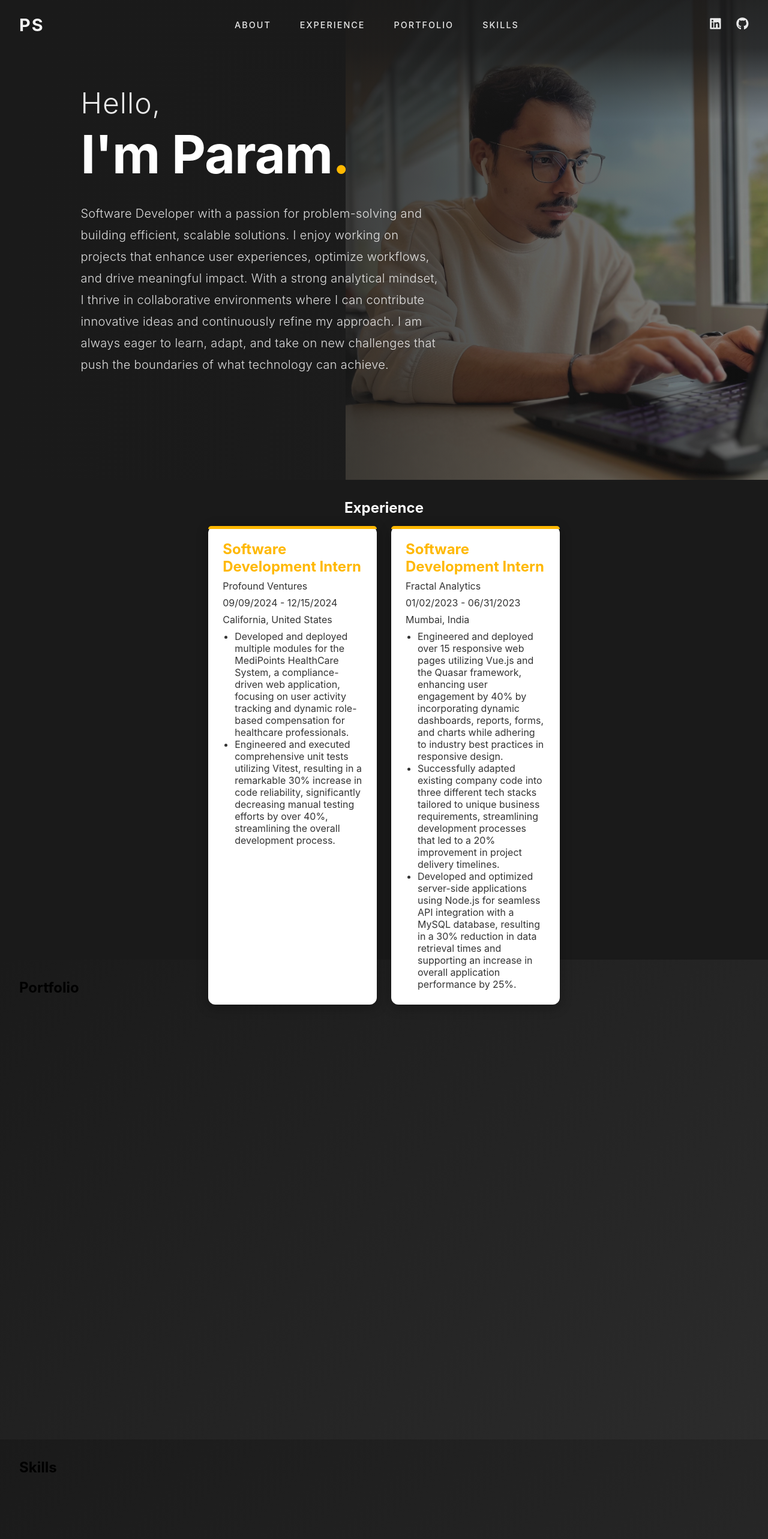
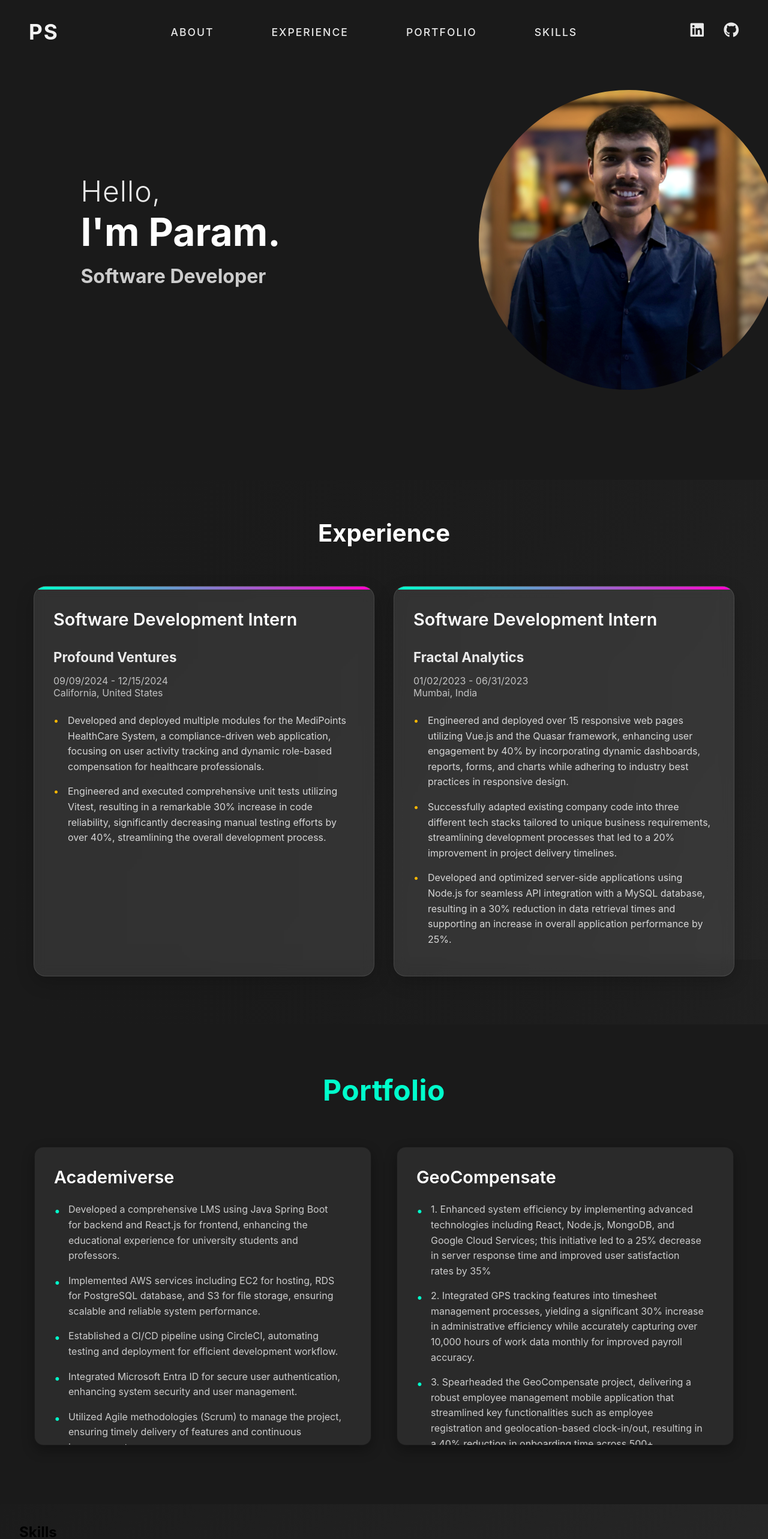
Before and after one commit to shahparam11/param-shah-portfolio, a React (Create React App) app: page / in a window 1280 px wide. Shown: the top 2566 px of the page at 60% size. Built offline with nearby package versions, Linux system fonts and the light colour scheme.

Commit message:
final About section UI

```diff
--- a/src/routes/About/About.css
+++ b/src/routes/About/About.css
@@ -5,7 +5,7 @@
   align-items: center;
   justify-content: flex-start;
   overflow: hidden; /* Prevent scrolling within this section */
-  background: transparent;
+  background: #1a1a1a;
 }
 
 .background-image {
@@ -30,10 +30,11 @@
   background: linear-gradient(
     to right,
     rgba(26, 26, 26, 1) 0%,
-    rgba(26, 26, 26, 0.95) 25%,
-    rgba(26, 26, 26, 0.5) 100%
+    rgba(26, 26, 26, 0.98) 30%,
+    rgba(26, 26, 26, 0.5) 70%,
+    rgba(26, 26, 26, 0.3) 100%
   );
-  z-index: 2;
+  z-index: 1;
 }
 
 /* Add this new style for a top gradient */
@@ -56,17 +57,20 @@
 
 .about-content {
   position: relative;
-  z-index: 4; /* Increase z-index to appear above the new overlay */
+  z-index: 4;
   max-width: 1200px;
   width: 100%;
   padding: 0 2rem;
-  text-align: left;
+  display: flex;
+  justify-content: space-between;
+  align-items: center;
   margin-left: 12%;
-  margin-bottom: 2rem; /* Adjust as needed */
 }
 
 .about-text {
   max-width: 650px;
+  flex: 1;
+  margin-right: 4rem;
 }
 
 .about-text h2 {
@@ -75,43 +79,103 @@
   margin: 0;
   color: rgba(255, 255, 255, 0.9);
   letter-spacing: 1px;
-  animation: fadeInUp 0.8s ease-out;
+  transition: color 0.3s ease;
+}
+
+.about-text h2:hover {
+  color: #FFB800;
+}
+
+.about-text h3 {
+  font-size: 2rem;
+  color: #ccc;
+  margin-bottom: 2rem;
+  transition: color 0.3s ease;
+}
+
+.about-text h1:hover {
+  color: #FFB800;
+}
+
+.about-text h3:hover {
+  color: #FFB800;
 }
 
 .about-text h1 {
-  font-size: 5.5rem;
-  font-weight: 700;
-  margin: 0.5rem 0;
+  font-size: 4rem;
   color: #fff;
-  line-height: 1.1;
-  letter-spacing: -1px;
-  animation: fadeInUp 0.8s ease-out 0.2s backwards;
+  margin-bottom: 1rem;
+  cursor: pointer;
+  transition: all 0.3s ease;
+}
+
+.about-text h1:hover .accent {
+  color: #FFB800;
 }
 
 .accent {
-  color: #FFB800;
+  color: #fff;
+  transition: color 0.3s ease;
 }
 
 .about-description {
-  font-size: 1.25rem;
-  line-height: 1.8;
-  margin-top: 2rem;
-  color: rgba(255, 255, 255, 0.85);
-  max-width: 600px;
-  font-weight: 300;
-  letter-spacing: 0.3px;
-  animation: fadeInUp 0.8s ease-out 0.4s backwards;
+  font-size: 1.2rem;
+  color: #999;
+  line-height: 1.6;
 }
 
-@keyframes fadeInUp {
-  from {
-    opacity: 0;
-    transform: translateY(30px);
-  }
-  to {
-    opacity: 1;
-    transform: translateY(0);
-  }
+/* Update the profile image styles */
+.profile-image-container {
+    position: relative;
+    width: 500px;  /* Made smaller for circular shape */
+    height: 500px; /* Equal width and height for perfect circle */
+    display: flex;
+    justify-content: center;
+    align-items: center;
+    margin-right: -50px;
+    overflow: hidden;
+    border-radius: 50%; /* Makes container circular */
+}
+
+.profile-image {
+    width: 100%;
+    height: 100%;
+    object-fit: cover;
+    position: relative;
+    z-index: 2;
+    filter: contrast(1.1);
+    /* Radial gradient for center brightness and circular fade */
+    mask-image: radial-gradient(
+        circle at center,
+        black 40%,
+        rgba(0, 0, 0, 0.8) 70%,
+        transparent 100%
+    );
+    -webkit-mask-image: radial-gradient(
+        circle at center,
+        black 40%,
+        rgba(0, 0, 0, 0.8) 70%,
+        transparent 100%
+    );
+}
+
+/* Update glow effect for circular shape */
+.profile-image-container::after {
+    content: '';
+    position: absolute;
+    top: 50%;
+    left: 50%;
+    transform: translate(-50%, -50%);
+    width: 100%;
+    height: 100%;
+    background: radial-gradient(
+        circle at center,
+        rgba(255, 255, 255, 0.1) 0%,
+        transparent 70%
+    );
+    z-index: 1;
+    filter: blur(20px);
+    border-radius: 50%;
 }
 
 /* Responsive Design */
@@ -136,6 +200,32 @@
 
   .about-description {
     font-size: 1.2rem;
+  }
+
+  .profile-image-container {
+    width: 450px;
+    height: 450px;
+    margin-right: -40px;
+  }
+}
+
+@media (max-width: 992px) {
+  .about-content {
+    flex-direction: column;
+    text-align: center;
+    margin-left: 0;
+  }
+
+  .about-text {
+    margin-right: 0;
+    margin-bottom: 3rem;
+  }
+
+  .profile-image-container {
+    width: 400px;
+    height: 400px;
+    margin-right: 0;
+    margin-top: 2rem;
   }
 }
 
@@ -186,17 +276,16 @@
 }
 
 @media (max-width: 480px) {
-  .about-text h2 {
-    font-size: 2rem;
-  }
-
   .about-text h1 {
     font-size: 3rem;
   }
 
-  .about-description {
-    font-size: 1rem;
-    line-height: 1.6;
-    max-width: 95%;
+  .about-text h3 {
+    font-size: 1.5rem;
+  }
+
+  .profile-image-container {
+    width: 300px;
+    height: 300px;
   }
 }
--- a/src/routes/About/About.js
+++ b/src/routes/About/About.js
@@ -11,15 +11,18 @@ const About = () => {
                     <h1>
                         I'm Param<span className="accent">.</span>
                     </h1>
-                    <p className="about-description">
+                    <h3>Software Developer</h3>
+                    {/* <p className="about-description">
                         Software Developer with a passion for problem-solving and building efficient, scalable solutions.
                         I enjoy working on projects that enhance user experiences, optimize workflows, and drive meaningful impact.
                         With a strong analytical mindset, I thrive in collaborative environments where I can contribute innovative ideas and continuously refine my approach.
                         I am always eager to learn, adapt, and take on new challenges that push the boundaries of what technology can achieve.
-                    </p>
+                    </p> */}
+                </div>
+                <div className="profile-image-container">
+                    <img src="/personal-photo1.jpg" alt="Param" className="profile-image" />
                 </div>
             </div>
-            <div className="background-image" style={{ backgroundImage: "url('/personal-photo2.jpg')" }}></div>
         </div>
     );
 };
--- a/src/routes/Experience/Experience.css
+++ b/src/routes/Experience/Experience.css
@@ -1,67 +1,137 @@
 .experience-container {
-  padding: 2rem;
-  background-color: #1a1a1a;
-  color: #fff;
+  padding: 4rem 2rem;
+  background: transparent;
+  min-height: 100vh;
   display: flex;
   flex-direction: column;
   align-items: center;
-  height: 100vh;
-}
-
-.experience-cards {
-  display: flex;
-  flex-wrap: wrap;
-  justify-content: center;
-  gap: 1.5rem;
-}
-
-.experience-card {
-  background-color: #fff;
-  border-radius: 12px;
-  padding: 1.5rem;
-  box-shadow: 0 4px 20px rgba(0, 0, 0, 0.3);
-  transition: transform 0.3s, box-shadow 0.3s;
-  width: 300px;
-  flex: 1;
-  max-width: 45%;
   position: relative;
 }
 
-.experience-card:hover {
-  transform: translateY(-5px);
-  box-shadow: 0 8px 30px rgba(0, 0, 0, 0.4);
-}
-
-.experience-card h3 {
-  margin: 0;
-  font-size: 1.5rem;
-  color: #FFB800;
-}
-
-.experience-card h4 {
-  margin: 0.5rem 0;
-  font-weight: 400;
-  color: #333;
-}
-
-.experience-card p {
-  margin: 0.5rem 0;
-  color: rgba(0, 0, 0, 0.8);
-}
-
-.experience-card ul {
-  list-style-type: disc;
-  padding-left: 20px;
-  color: rgba(0, 0, 0, 0.8);
-}
-
-.experience-card::before {
+.experience-container::before {
   content: '';
   position: absolute;
   top: 0;
   left: 0;
   width: 100%;
-  height: 5px;
-  background: #FFB800;
-  border-radius: 12px 12px 0 0;
+  height: 100%;
+  background: linear-gradient(
+    to right,
+    rgba(26, 26, 26, 1) 0%,
+    rgba(26, 26, 26, 0.95) 25%,
+    rgba(26, 26, 26, 0.5) 100%
+  );
+  z-index: 1;
 }
+
+.experience-container h2 {
+  font-size: 2.5rem;
+  margin-bottom: 3rem;
+  color: #fff;
+  position: relative;
+  z-index: 2;
+}
+
+.experience-cards {
+  display: grid;
+  grid-template-columns: repeat(2, 1fr);
+  gap: 2rem;
+  max-width: 1200px;
+  margin: 0 auto;
+  position: relative;
+  z-index: 2;
+  padding: 1rem;
+}
+
+.experience-card {
+  background: rgba(255, 255, 255, 0.1);
+  backdrop-filter: blur(10px);
+  border-radius: 20px;
+  overflow: hidden;
+  position: relative;
+  box-shadow: 0 10px 30px rgba(0, 0, 0, 0.2);
+  border: 1px solid rgba(255, 255, 255, 0.1);
+  transition: transform 0.3s ease;
+}
+
+.experience-card:hover {
+  transform: translateY(-5px);
+}
+
+.card-accent {
+  height: 4px;
+  width: 100%;
+}
+
+.card-content {
+  padding: 2rem;
+  position: relative;
+}
+
+.card-content h3 {
+  font-size: 1.8rem;
+  color: #fff;
+  margin: 0;
+}
+
+.card-content h4 {
+  font-size: 1.4rem;
+  color: rgba(255, 255, 255, 0.9);
+  margin: 0.5rem 0;
+}
+
+.date-location {
+  color: rgba(255, 255, 255, 0.7);
+  font-size: 1rem;
+  margin: 0.5rem 0;
+}
+
+.card-content ul {
+  list-style: none;
+  padding: 0;
+  margin: 1rem 0 0 0;
+}
+
+.card-content li {
+  margin-bottom: 1rem;
+  line-height: 1.6;
+  color: rgba(255, 255, 255, 0.8);
+  position: relative;
+  padding-left: 1.5rem;
+}
+
+.card-content li::before {
+  content: "•";
+  color: #FFB800;
+  position: absolute;
+  left: 0;
+}
+
+@media (max-width: 992px) {
+  .experience-cards {
+    grid-template-columns: 1fr;
+    max-width: 600px;
+  }
+}
+
+@media (max-width: 480px) {
+  .experience-container h2 {
+    font-size: 2rem;
+  }
+
+  .card-content h3 {
+    font-size: 1.5rem;
+  }
+
+  .card-content h4 {
+    font-size: 1.2rem;
+  }
+
+  .date-location {
+    font-size: 0.9rem;
+  }
+
+  .card-content li {
+    font-size: 0.9rem;
+  }
+}
--- a/src/routes/Experience/Experience.js
+++ b/src/routes/Experience/Experience.js
@@ -12,7 +12,8 @@ const Experience = () => {
       description: [
         "Developed and deployed multiple modules for the MediPoints HealthCare System, a compliance-driven web application, focusing on user activity tracking and dynamic role-based compensation for healthcare professionals.",
         "Engineered and executed comprehensive unit tests utilizing Vitest, resulting in a remarkable 30% increase in code reliability, significantly decreasing manual testing efforts by over 40%, streamlining the overall development process."
-      ]
+      ],
+      color: "#FF6B6B" // Red accent
     },
     {
       role: "Software Development Intern",
@@ -24,25 +25,32 @@ const Experience = () => {
         "Engineered and deployed over 15 responsive web pages utilizing Vue.js and the Quasar framework, enhancing user engagement by 40% by incorporating dynamic dashboards, reports, forms, and charts while adhering to industry best practices in responsive design.",
         "Successfully adapted existing company code into three different tech stacks tailored to unique business requirements, streamlining development processes that led to a 20% improvement in project delivery timelines.",
         "Developed and optimized server-side applications using Node.js for seamless API integration with a MySQL database, resulting in a 30% reduction in data retrieval times and supporting an increase in overall application performance by 25%."
-      ]
+      ],
+      color: "#4ECDC4" // Teal accent
     }
   ];
 
   return (
     <div className="experience-container">
-      <h2 style={{ marginBottom: '1rem' }}>Experience</h2>
+      <h2>Experience</h2>
       <div className="experience-cards">
         {experiences.map((exp, index) => (
           <div className="experience-card" key={index}>
+            <div className="card-accent" style={{ backgroundColor: exp.color }}></div>
+            <div className="card-content">
               <h3>{exp.role}</h3>
               <h4>{exp.company}</h4>
-            <p>{exp.startDate} - {exp.endDate}</p>
-            <p>{exp.location}</p>
+              <p className="date-location">
+                {exp.startDate} - {exp.endDate}
+                <br />
+                {exp.location}
+              </p>
               <ul>
                 {exp.description.map((desc, i) => (
                   <li key={i}>{desc}</li>
                 ))}
               </ul>
+            </div>
           </div>
         ))}
       </div>
--- a/src/routes/NavBar/NavBar.css
+++ b/src/routes/NavBar/NavBar.css
@@ -3,7 +3,7 @@
   width: 100%;
   top: 0;
   z-index: 1000;
-  padding: 1.5rem 2rem;
+  padding: 2rem 3rem;
   transition: all 0.3s ease;
   background: transparent;
 }
@@ -23,7 +23,7 @@
 
 .nav-logo {
   color: #fff;
-  font-size: 1.8rem;
+  font-size: 2.2rem;
   font-weight: bold;
   text-decoration: none;
   letter-spacing: 2px;
@@ -32,40 +32,43 @@
 
 .nav-menu {
   display: flex;
-  gap: 3rem;
+  gap: 4rem;
   align-items: center;
 }
 
 .nav-item {
   color: #fff;
   text-decoration: none;
-  font-size: 0.9rem;
+  font-size: 1.1rem;
   letter-spacing: 2px;
   transition: all 0.3s ease;
   font-weight: 500;
   text-transform: uppercase;
+  padding: 0.5rem 1rem;
   opacity: 0.9;
 }
 
 .nav-item:hover {
   color: #FFB800;
+  transform: translateY(-2px);
   opacity: 1;
 }
 
 .social-icons {
   display: flex;
-  gap: 1.5rem;
+  gap: 2rem;
 }
 
 .social-icon {
   color: #fff;
-  font-size: 1.3rem;
+  font-size: 1.6rem;
   transition: all 0.3s ease;
   opacity: 0.9;
 }
 
 .social-icon:hover {
   color: #FFB800;
+  transform: translateY(-2px);
   opacity: 1;
 }
 
@@ -104,7 +107,11 @@
 /* Mobile Responsive */
 @media screen and (max-width: 768px) {
   .navbar {
-    background: rgba(26, 26, 26, 0.95); /* Solid background for mobile */
+    padding: 1.5rem 2rem;
+  }
+
+  .nav-logo {
+    font-size: 2rem;
   }
 
   .mobile-menu-btn {
@@ -126,6 +133,10 @@
 
   .nav-menu.active {
     left: 0;
+  }
+
+  .nav-item {
+    font-size: 1.2rem;
   }
 
   .hamburger {
--- /dev/null
+++ b/src/routes/Portfolio/Portfolio.css
@@ -0,0 +1,208 @@
+.portfolio-container {
+  padding: 5rem 2rem;
+  background: #1a1a1a;
+  min-height: 100vh;
+  display: flex;
+  flex-direction: column;
+  align-items: center;
+  position: relative;
+}
+
+.portfolio-container::before {
+  content: '';
+  position: absolute;
+  top: 0;
+  left: 0;
+  width: 100%;
+  height: 100%;
+  background: linear-gradient(
+    to right,
+    rgba(26, 26, 26, 1) 0%,
+    rgba(26, 26, 26, 0.95) 25%,
+    rgba(26, 26, 26, 0.5) 100%
+  );
+  z-index: 1;
+}
+
+.portfolio-container h2 {
+  font-size: 3rem;
+  margin-bottom: 3rem;
+  color: #00ffcc;
+  position: relative;
+  z-index: 2;
+  font-weight: 700;
+  letter-spacing: 0.5px;
+}
+
+.portfolio-cards {
+  display: grid;
+  grid-template-columns: repeat(2, 1fr);
+  gap: 2rem;
+  max-width: 1200px;
+  margin: 0 auto;
+  position: relative;
+  z-index: 2;
+  padding: 1rem;
+}
+
+.portfolio-card {
+  background: #2a2a2a;
+  border-radius: 16px;
+  overflow: hidden;
+  position: relative;
+  box-shadow: 0 8px 20px rgba(0, 0, 0, 0.3);
+  transition: transform 0.3s ease, box-shadow 0.3s ease;
+  height: 450px;
+  display: flex;
+  flex-direction: column;
+  border: 2px solid transparent;
+  background-clip: padding-box;
+}
+
+.portfolio-card:hover {
+  transform: translateY(-5px);
+  box-shadow: 0 12px 30px rgba(0, 0, 0, 0.5);
+  border-color: #00ffcc;
+}
+
+.card-accent {
+  height: 5px;
+  width: 100%;
+  background: linear-gradient(90deg, #00ffcc, #ff00cc);
+}
+
+.card-content {
+  padding: 2rem;
+  position: relative;
+  flex: 1;
+  display: flex;
+  flex-direction: column;
+}
+
+.card-content h3 {
+  font-size: 1.8rem;
+  color: #fff;
+  margin: 0 0 1.5rem 0;
+  font-weight: 600;
+}
+
+.description-container {
+  flex: 1;
+  overflow-y: auto;
+  padding-right: 1rem;
+  margin-bottom: 2rem;
+  scrollbar-width: thin;
+  scrollbar-color: rgba(255, 255, 255, 0.2) transparent;
+}
+
+.description-container::-webkit-scrollbar {
+  width: 6px;
+}
+
+.description-container::-webkit-scrollbar-track {
+  background: transparent;
+}
+
+.description-container::-webkit-scrollbar-thumb {
+  background-color: rgba(255, 255, 255, 0.2);
+  border-radius: 3px;
+}
+
+.description-container ul {
+  list-style: none;
+  padding: 0;
+  margin: 0;
+}
+
+.description-container li {
+  color: #ccc;
+  line-height: 1.6;
+  margin-bottom: 1rem;
+  position: relative;
+  padding-left: 1.5rem;
+  font-size: 1rem;
+}
+
+.description-container li::before {
+  content: "•";
+  color: #00ffcc;
+  position: absolute;
+  left: 0;
+  font-size: 1.2rem;
+  top: 0;
+}
+
+.redirect-link {
+  position: absolute;
+  bottom: 1.5rem;
+  right: 1.5rem;
+  color: #ff00cc;
+  font-size: 1.5rem;
+  transition: color 0.3s ease;
+}
+
+.redirect-link:hover {
+  color: #00ffcc;
+}
+
+@media (max-width: 1400px) {
+  .portfolio-cards {
+    gap: 2.5rem;
+    padding: 1rem;
+  }
+
+  .portfolio-card {
+    height: 500px;
+  }
+}
+
+@media (max-width: 992px) {
+  .portfolio-container {
+    padding: 5rem 2rem;
+  }
+
+  .portfolio-container h2 {
+    font-size: 3rem;
+    margin-bottom: 3rem;
+  }
+
+  .portfolio-cards {
+    grid-template-columns: 1fr;
+    max-width: 600px;
+  }
+
+  .portfolio-card {
+    height: auto;
+    min-height: 400px;
+  }
+
+  .card-content h3 {
+    font-size: 2rem;
+  }
+}
+
+@media (max-width: 480px) {
+  .portfolio-container {
+    padding: 3rem 1rem;
+  }
+
+  .portfolio-container h2 {
+    font-size: 2.5rem;
+  }
+
+  .card-content {
+    padding: 2rem;
+  }
+
+  .card-content h3 {
+    font-size: 1.6rem;
+  }
+
+  .description-container li {
+    font-size: 0.9rem;
+  }
+
+  .redirect-link {
+    font-size: 1.3rem;
+  }
+}
--- a/src/routes/Portfolio/Portfolio.js
+++ b/src/routes/Portfolio/Portfolio.js
@@ -1,9 +1,63 @@
 import React from 'react';
+import { FaExternalLinkAlt } from 'react-icons/fa';
+import './Portfolio.css';
 
 const Portfolio = () => {
+  const projects = [
+    {
+      title: "Academiverse",
+      description: [
+        "Developed a comprehensive LMS using Java Spring Boot for backend and React.js for frontend, enhancing the educational experience for university students and professors.",
+        "Implemented AWS services including EC2 for hosting, RDS for PostgreSQL database, and S3 for file storage, ensuring scalable and reliable system performance.",
+        "Established a CI/CD pipeline using CircleCI, automating testing and deployment for efficient development workflow.",
+        "Integrated Microsoft Entra ID for secure user authentication, enhancing system security and user management.",
+        "Utilized Agile methodologies (Scrum) to manage the project, ensuring timely delivery of features and continuous improvement.",
+        "Added a real-time top news feature specific to each department, allowing students and professors to stay updated on relevant industry trends.",
+      ],
+      projectLink: "https://your-project-link.com/academiverse",
+      color: "#FF6B6B"  // Red accent
+    },
+    {
+      title: "GeoCompensate",
+      description: [
+        "1. Enhanced system efficiency by implementing advanced technologies including React, Node.js, MongoDB, and Google Cloud Services; this initiative led to a 25% decrease in server response time and improved user satisfaction rates by 35%",
+        "2. Integrated GPS tracking features into timesheet management processes, yielding a significant 30% increase in administrative efficiency while accurately capturing over 10,000 hours of work data monthly for improved payroll accuracy.",
+        "3. Spearheaded the GeoCompensate project, delivering a robust employee management mobile application that streamlined key functionalities such as employee registration and geolocation-based clock-in/out, resulting in a 40% reduction in onboarding time across 500+ employees.",
+      ],
+
+      projectLink: "https://your-project-link.com/supervisor",
+      color: "#4ECDC4"  // Teal accent
+    }
+  ];
+
   return (
-    <div className="portfolio">
-      <h1>Portfolio</h1>
+    <div className="portfolio-container">
+      <h2>Portfolio</h2>
+      <div className="portfolio-cards">
+        {projects.map((project, index) => (
+          <div className="portfolio-card" key={index}>
+            <div className="card-accent" style={{ backgroundColor: project.color }}></div>
+            <div className="card-content">
+              <h3>{project.title}</h3>
+              <div className="description-container">
+                <ul>
+                  {project.description.map((desc, i) => (
+                    <li key={i}>{desc}</li>
+                  ))}
+                </ul>
+              </div>
+              <a
+                href={project.projectLink}
+                target="_blank"
+                rel="noopener noreferrer"
+                className="redirect-link"
+              >
+                <FaExternalLinkAlt />
+              </a>
+            </div>
+          </div>
+        ))}
+      </div>
     </div>
   );
 };
```
Also changed, not shown: public/personal-photo1.jpg, public/personal-photo3.png. Lines whose indentation alone changed are shown as unchanged.
